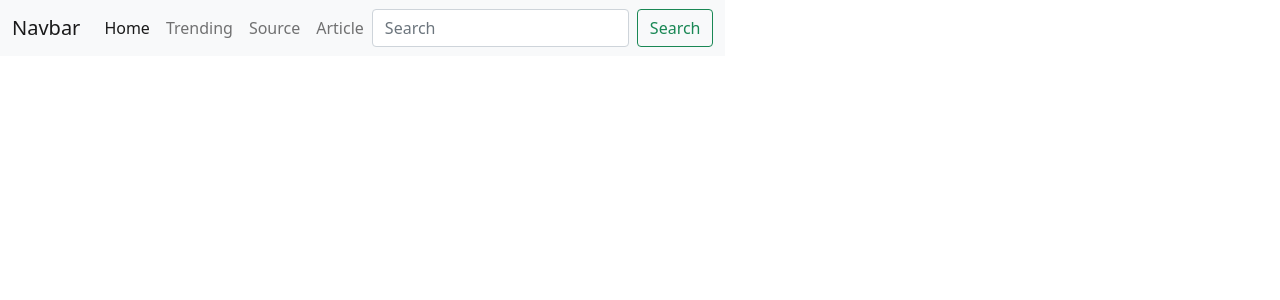
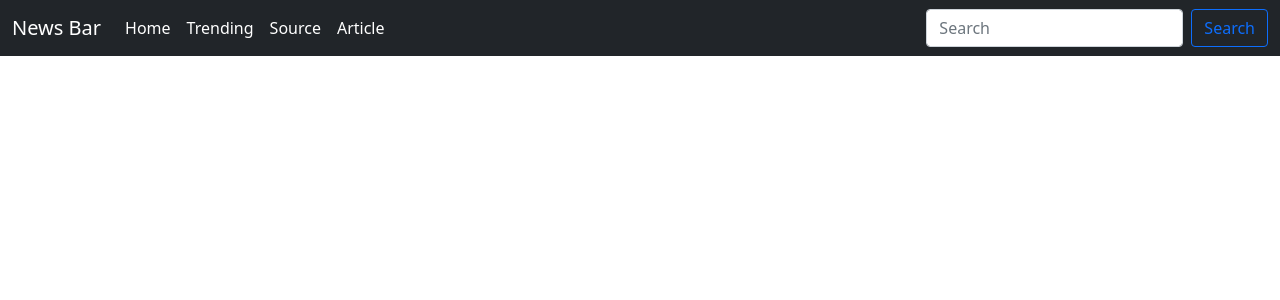
Before and after one commit to kLeitich/News-Highlights, a Flask app: template app/templates/base.html in a window 1280 px wide. Shown: the top 300 px of the page. Run offline with Flask 2, Linux system fonts and the light colour scheme; the template is opened without the code that fills it, so the values that code supplies are empty; some libraries are stand-ins or nearby versions.

Commit message:
adding chsnges to base html

```diff
--- a/app/templates/base.html
+++ b/app/templates/base.html
@@ -8,36 +8,34 @@
     <title>News Hightlights </title>
 </head>
 <body>
-   <div class="nav">
-    <nav class="navbar navbar-expand-lg navbar-light bg-light">
+    <nav class="navbar navbar-expand-lg navbar-light bg-dark text-white" >
         <div class="container-fluid">
-          <a class="navbar-brand" href="#">Navbar</a>
+          <a class="navbar-brand text-white" href="#">News Bar</a>
           <button class="navbar-toggler" type="button" data-bs-toggle="collapse" data-bs-target="#navbarSupportedContent" aria-controls="navbarSupportedContent" aria-expanded="false" aria-label="Toggle navigation">
             <span class="navbar-toggler-icon"></span>
           </button>
           <div class="collapse navbar-collapse" id="navbarSupportedContent">
             <ul class="navbar-nav me-auto mb-2 mb-lg-0">
               <li class="nav-item">
-                <a class="nav-link active" aria-current="page" href="#">Home</a>
+                <a class="nav-link active text-white" aria-current="page" href="#">Home</a>
               </li>
               <li class="nav-item">
-                <a class="nav-link" href="#">Trending</a>
+                <a class="nav-link text-white" href="#">Trending</a>
               </li>
               <li class="nav-item">
-                <a class="nav-link" href="#">Source</a>
+                <a class="nav-link text-white" href="#">Source</a>
               </li>
-              <li class="nav-item">
-                <a class="nav-link" href="#">Article</a>
+              <li class="nav-item ">
+                <a class="nav-link text-white" href="#">Article</a>
               </li>
             </ul>
             <form class="d-flex">
               <input class="form-control me-2" type="search" placeholder="Search" aria-label="Search">
-              <button class="btn btn-outline-success" type="submit">Search</button>
+              <button class="btn btn-outline-primary" type="submit">Search</button>
             </form>
           </div>
         </div>
       </nav>
-   </div>
     {% block content%}
     {% endblock %}
     <script src="https://cdn.jsdelivr.net/npm/@popperjs/core@2.10.2/dist/umd/popper.min.js" integrity="sha384-7+zCNj/IqJ95wo16oMtfsKbZ9ccEh31eOz1HGyDuCQ6wgnyJNSYdrPa03rtR1zdB" crossorigin="anonymous"></script>
```
